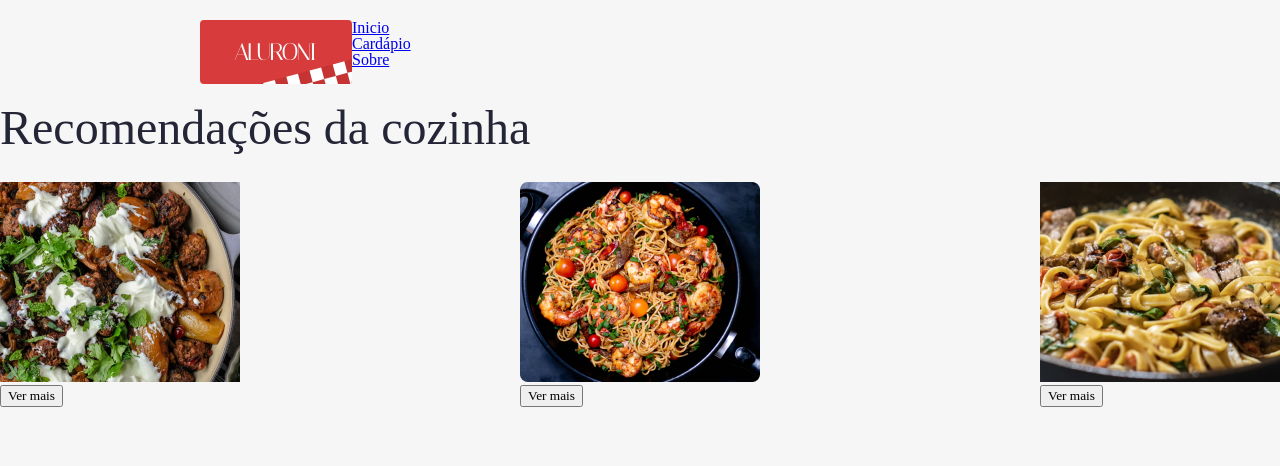
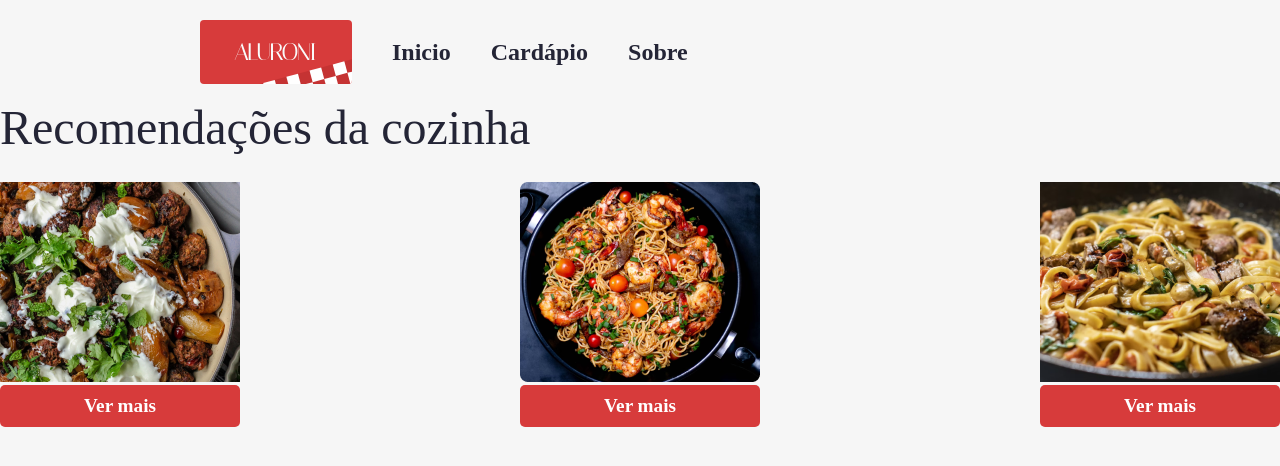
Before and after one commit to LucaPinheiro/aluroni, a React (Vite) app: page / in a window 1280 px wide. Shown: the top 466 px of the page. Built offline with nearby package versions, Linux system fonts and the light colour scheme; a web font is replaced by a local one.

Commit message:
ajustando css

```diff
--- a/src/components/Menu/Menu.module.scss
+++ b/src/components/Menu/Menu.module.scss
@@ -14,11 +14,14 @@
     padding: 20px $padding-horizontal-md;
   }
 
-  &list {
+  &__list {
     align-items: center;
     display: flex;
   }
-  &link {
+  &__link {
+    display: flex;
+    align-items: center;
+    justify-content: center;
     list-style-type: none;
     padding: 0 20px;
     a {
--- a/src/main.tsx
+++ b/src/main.tsx
@@ -2,6 +2,7 @@ import React from "react";
 import ReactDOM from "react-dom/client";
 import "./index.css";
 import Router from "./routes.tsx";
+
 
 ReactDOM.createRoot(document.getElementById("root")!).render(
   <React.StrictMode>
--- a/src/pages/Inicio/Inicio.module.scss
+++ b/src/pages/Inicio/Inicio.module.scss
@@ -21,7 +21,7 @@
       width: 100%;
     }
   }
-  &botao {
+  &__botao {
     background-color: $red;
     border: none;
     border-radius: 5px;
```
